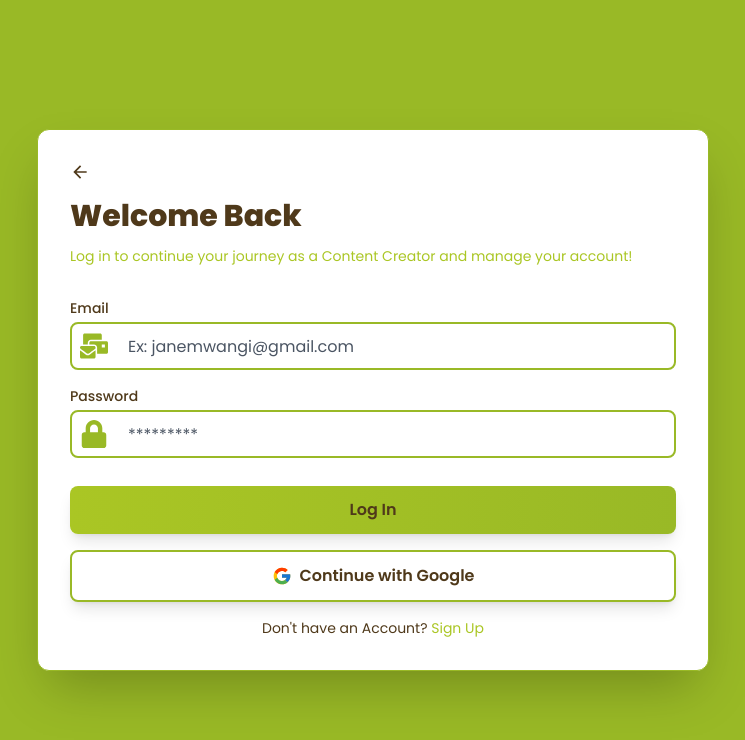
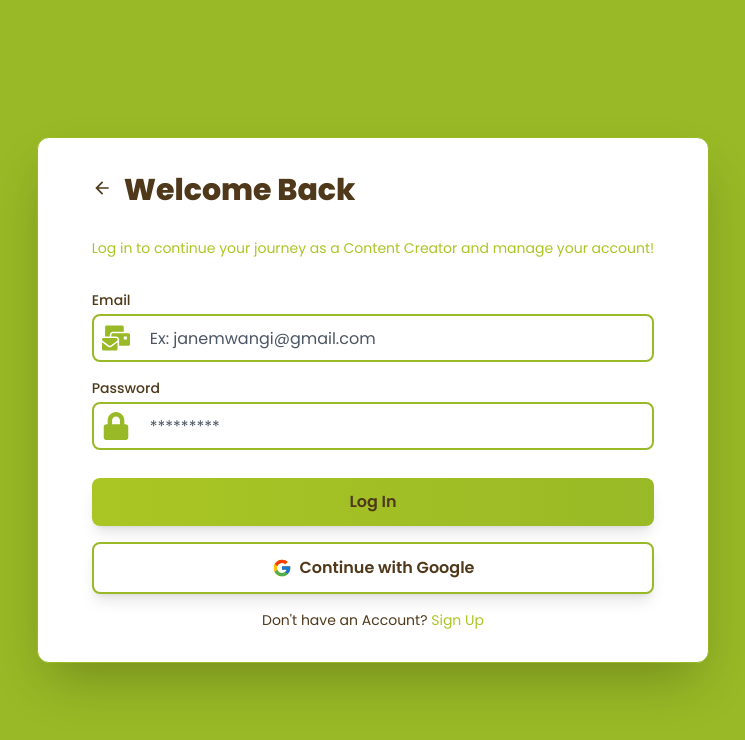
Before and after one commit to MuchiriTheDev/Content, a React (Vite) app: page /login in a window 1280 px wide. Shown: the top 740 px of the page, without its empty margins (267-1012 px from the left). Built offline with nearby package versions, Linux system fonts and the light colour scheme.

Commit message:
Refactor Login component layout for improved structure and user experience

```diff
--- a/src/Pages/AuthRelatedPage/Login.jsx
+++ b/src/Pages/AuthRelatedPage/Login.jsx
@@ -11,21 +11,24 @@ const Login = () => {
       initial={{ opacity: 0 }}
       animate={{ opacity: 1 }}
       transition={{ duration: 1 }}
-      className="w-full min-h-screen bg-appleGreen text-fadeBrown flex items-center justify-center relative overflow-hidden"
+      className="w-full min-h-screen bg-white md:bg-appleGreen text-fadeBrown flex items-center justify-center relative overflow-hidden"
     >
       {/* Login Form Container */}
       <motion.div
         initial={{ y: 50, opacity: 0 }}
         animate={{ y: 0, opacity: 1 }}
         transition={{ duration: 1, delay: 0.3 }}
-        className="relative z-10 max-w-2xl w-full md:h-fit h-screen p-8 bg-white backdrop-blur-md rounded-none md:rounded-xl shadow-2xl border border-appleGreen"
+         className="relative z-10 max-w-2xl w-full md:h-fit h-full flex items-center justify-center p-8 bg-white backdrop-blur-md rounded-none md:rounded-xl shadow-none md:shadow-2xl border-nonde md:border border-appleGreen"
       >
+        <div className="">
+          <div className="flex gap-3 items-center mb-4">
             <Link to="/" className="py-2">
               <MdArrowBack size={20} className="mb-4 text-brown" />
             </Link>
             <h2 className="text-3xl font-extrabold text-brown mb-3">
               Welcome Back
             </h2>
+          </div>
           <p className="text-yellowGreen text-sm mb-8">
             Log in to continue your journey as a Content Creator and manage your account!
           </p>
@@ -119,6 +122,7 @@ const Login = () => {
               Sign Up
             </a>
           </p>
+        </div>
       </motion.div>
     </motion.div>
   );
```
Lines whose indentation alone changed are shown as unchanged.
